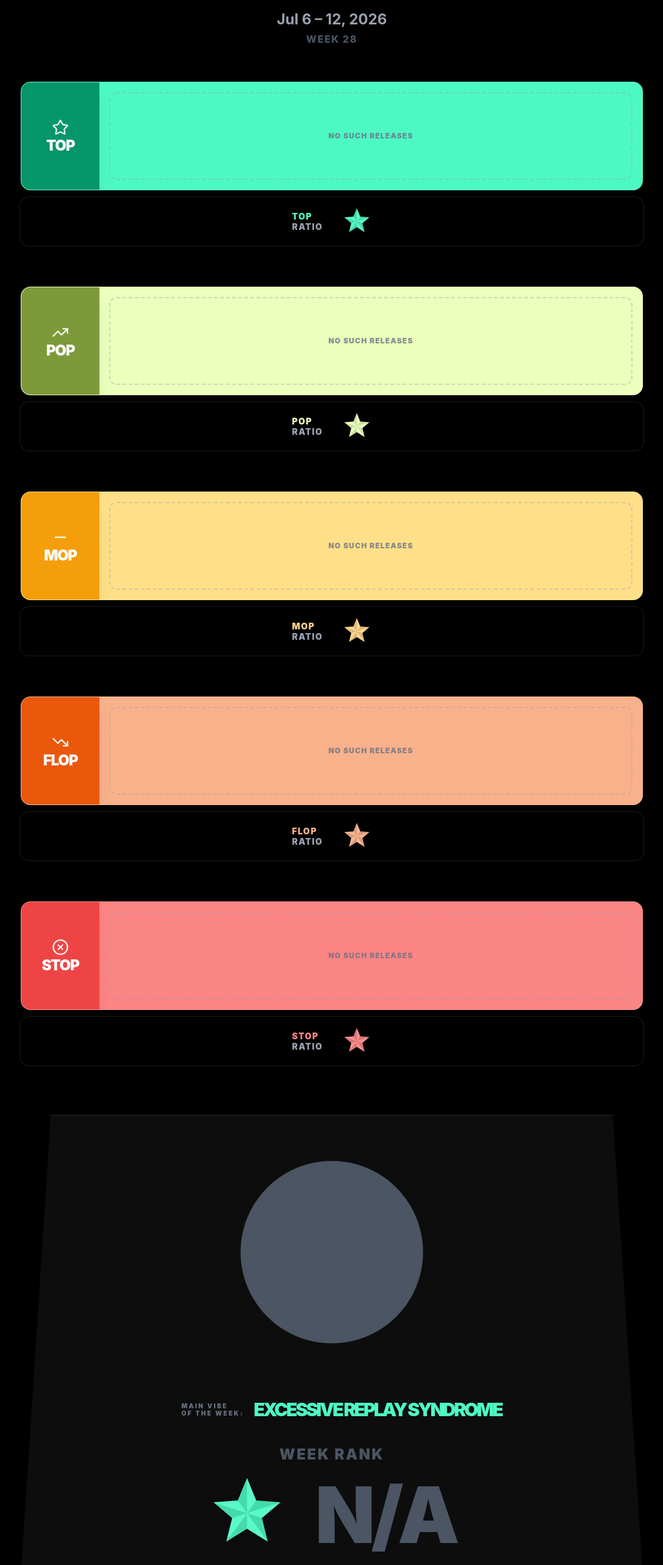
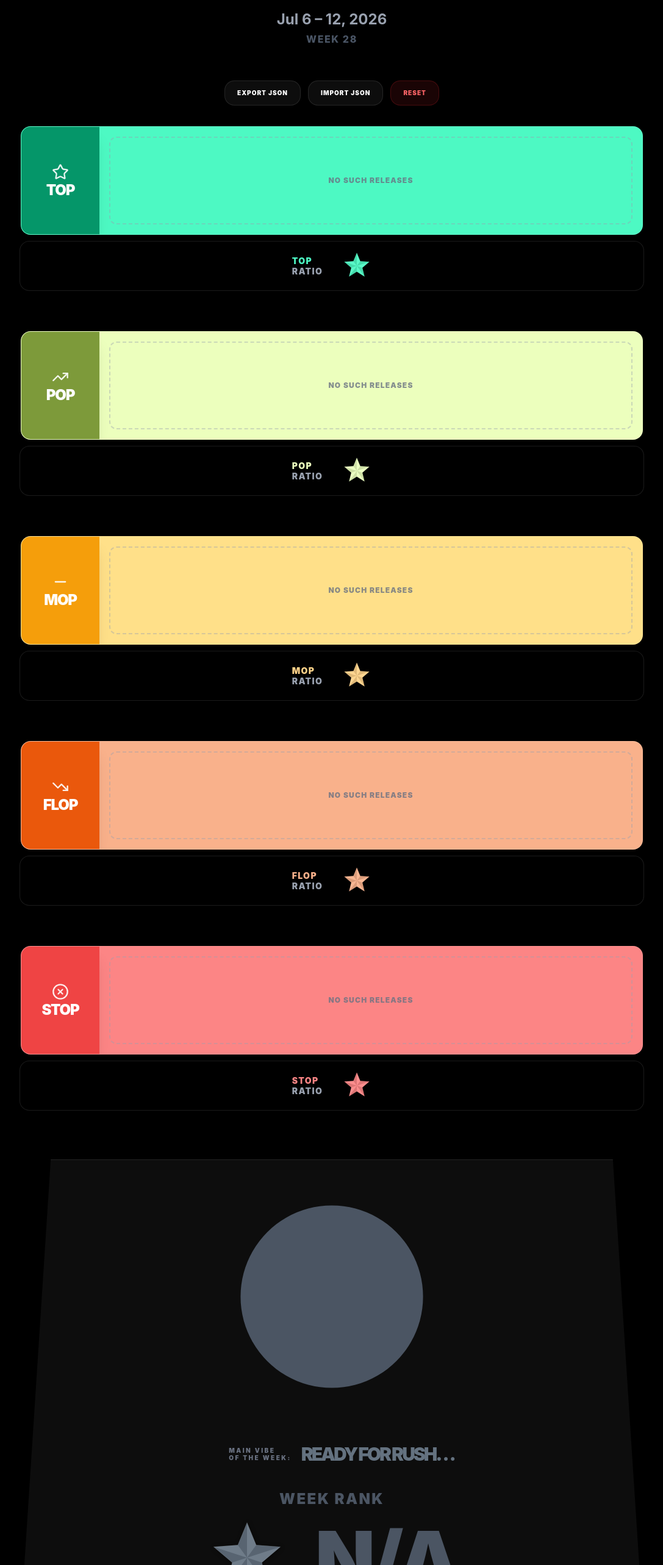
Before and after one commit to gianneefm/fresh-pack, a React (Vite) app: page / in a window 1280 px wide. Shown: the part 120-2686 px from the top of the page at 61% size, without its empty margins (96-1183 px from the left). Built offline with nearby package versions, Linux system fonts and the light colour scheme; the HTML template or start-up script is replaced by a standard one.

Commit message:
Update App.jsx, hardcode removed

```diff
--- a/src/App.jsx
+++ b/src/App.jsx
@@ -49,12 +49,119 @@ const formatWeekDateRange = (startDate, endDate) => {
     : `${startMonth} ${startDate.getDate()} – ${endMonth} ${endDate.getDate()}, ${year}`;
 };
 
+
 const hexToRgb = (hex) => {
   const normalized = hex.replace('#', '');
   const full = normalized.length === 3 ? normalized.split('').map((char) => char + char).join('') : normalized;
   const int = parseInt(full, 16);
   return { r: (int >> 16) & 255, g: (int >> 8) & 255, b: int & 255 };
 };
+
+const STORAGE_KEY = 'fresh_pack_session';
+
+const isValidWeekNumber = (value) => Number.isInteger(value) && value >= 1 && value <= 53;
+const isValidWeekYear = (value) => Number.isInteger(value) && value >= 2000 && value <= 2100;
+
+const getWeekYear = (date) => {
+  const d = new Date(Date.UTC(date.getFullYear(), date.getMonth(), date.getDate()));
+  const dayNum = d.getUTCDay() || 7;
+  d.setUTCDate(d.getUTCDate() + 4 - dayNum);
+  return d.getUTCFullYear();
+};
+
+const getDatesFromWeekNumber = (weekNumber, year) => {
+  const jan4 = new Date(Date.UTC(year, 0, 4));
+  const jan4Day = jan4.getUTCDay() || 7;
+
+  const mondayOfWeek1 = new Date(jan4);
+  mondayOfWeek1.setUTCDate(jan4.getUTCDate() - jan4Day + 1);
+
+  const startUTC = new Date(mondayOfWeek1);
+  startUTC.setUTCDate(mondayOfWeek1.getUTCDate() + (weekNumber - 1) * 7);
+
+  const endUTC = new Date(startUTC);
+  endUTC.setUTCDate(startUTC.getUTCDate() + 6);
+
+  return {
+    startDate: new Date(startUTC.getUTCFullYear(), startUTC.getUTCMonth(), startUTC.getUTCDate()),
+    endDate: new Date(endUTC.getUTCFullYear(), endUTC.getUTCMonth(), endUTC.getUTCDate()),
+  };
+};
+
+const getCurrentWeekInfo = () => {
+  const now = new Date();
+  return {
+    weekNumber: getWeekNumber(now),
+    weekYear: getWeekYear(now),
+  };
+};
+
+const normalizeRelease = (item) => ({
+  title: typeof item?.title === 'string' ? item.title : '',
+  artist: typeof item?.artist === 'string' ? item.artist : '',
+  coverLink: typeof item?.coverLink === 'string' ? item.coverLink : '',
+  score: Math.max(0, Math.min(5, Number(item?.score) || 0)),
+});
+
+const sanitizeReleases = (items) => {
+  if (!Array.isArray(items)) return [];
+
+  return items
+    .map(normalizeRelease)
+    .filter(item => item.title && item.artist)
+    .sort((a, b) => b.score - a.score);
+};
+
+const downloadJsonFile = (data, fileName) => {
+  const blob = new Blob([JSON.stringify(data, null, 2)], { type: 'application/json' });
+  const url = URL.createObjectURL(blob);
+
+  const link = document.createElement('a');
+  link.href = url;
+  link.download = `${fileName}.json`;
+  link.click();
+
+  URL.revokeObjectURL(url);
+};
+
+const getInitialSessionState = () => {
+  const fallbackWeek = getCurrentWeekInfo();
+
+  try {
+    const raw = sessionStorage.getItem(STORAGE_KEY);
+    if (!raw) {
+      return {
+        releases: [],
+        weekNumber: fallbackWeek.weekNumber,
+        weekYear: fallbackWeek.weekYear,
+      };
+    }
+
+    const parsed = JSON.parse(raw);
+
+    const weekNumber = isValidWeekNumber(parsed.weekNumber)
+      ? parsed.weekNumber
+      : fallbackWeek.weekNumber;
+
+    const weekYear = isValidWeekYear(parsed.weekYear)
+      ? parsed.weekYear
+      : fallbackWeek.weekYear;
+
+    return {
+      releases: sanitizeReleases(parsed.releases),
+      weekNumber,
+      weekYear,
+    };
+  } catch (err) {
+    console.error('Failed to load session data', err);
+    return {
+      releases: [],
+      weekNumber: fallbackWeek.weekNumber,
+      weekYear: fallbackWeek.weekYear,
+    };
+  }
+};
+
 
 const hexToHsl = (hex) => {
   const { r, g, b } = hexToRgb(hex);
@@ -121,11 +228,21 @@ const getRankLabel = (score, isNA) => isNA ? "N/A" : score >= 4.25 ? "TOP" : sco
 
 // 1. Форма добавления/редактирования (с крестиком)
 const ReleaseFormModal = ({ isOpen, onClose, onSave, initialData }) => {
-  const [formData, setFormData] = useState(initialData || { title: '', artist: '', score: '', coverLink: '' });
+  const [formData, setFormData] = useState({ title: '', artist: '', score: '', coverLink: '' });
   const [error, setError] = useState('');
   const fileInputRef = useRef(null);
 
-  React.useEffect(() => { if (initialData) setFormData(initialData); }, [initialData]);
+  // При открытии модалки для редактирования конвертируем 5-балльную шкалу в 1000-балльную
+  React.useEffect(() => {
+    if (initialData) {
+      setFormData({
+        ...initialData,
+        score: Math.round(initialData.score * 200).toString() // 4.25 -> 850
+      });
+    } else {
+      setFormData({ title: '', artist: '', score: '', coverLink: '' });
+    }
+  }, [initialData, isOpen]);
 
   if (!isOpen) return null;
 
@@ -140,9 +257,21 @@ const ReleaseFormModal = ({ isOpen, onClose, onSave, initialData }) => {
 
   const handleSubmit = (e) => {
     e.preventDefault();
-    const s = parseFloat(formData.score);
-    if (!formData.title || !formData.artist || isNaN(s)) { setError('Fill all fields'); return; }
-    onSave({ ...formData, score: Math.max(0, Math.min(5, s)) });
+    const rawScore = parseFloat(formData.score); // Пользователь ввел, например, 850
+
+    if (!formData.title || !formData.artist || isNaN(rawScore)) {
+      setError('Fill all fields');
+      return;
+    }
+
+    // Конвертация из 1000-балльной в 5-балльную шкалу для хранения в списке
+    const convertedScore = Math.max(0, Math.min(5, (rawScore / 1000) * 5));
+
+    onSave({
+      ...formData,
+      score: convertedScore
+    });
+
     setFormData({ title: '', artist: '', score: '', coverLink: '' });
     onClose();
   };
@@ -150,7 +279,7 @@ const ReleaseFormModal = ({ isOpen, onClose, onSave, initialData }) => {
   return (
     <div className="fixed inset-0 z-[110] flex items-center justify-center p-4 bg-black/80 backdrop-blur-sm">
       <div className="bg-[#111] w-full max-w-xs rounded-[2rem] border border-white/10 shadow-2xl font-sans overflow-hidden">
-        {/* Header с крестиком */}
+        {/* Header */}
         <div className="px-6 py-4 border-b border-white/5 bg-white/5 flex justify-between items-center">
           <span className="text-[10px] font-black uppercase tracking-widest text-white/70">
             {initialData ? 'Edit Release' : 'New Entry'}
@@ -166,7 +295,10 @@ const ReleaseFormModal = ({ isOpen, onClose, onSave, initialData }) => {
         <form onSubmit={handleSubmit} className="p-5 space-y-4">
           <div className="flex flex-col items-center">
             <input type="file" accept="image/*" className="hidden" ref={fileInputRef} onChange={handleFileChange} />
-            <div onClick={() => fileInputRef.current.click()} className="w-20 h-20 rounded-2xl border-2 border-dashed border-white/10 bg-white/5 flex items-center justify-center cursor-pointer overflow-hidden group">
+            <div
+              onClick={() => fileInputRef.current.click()}
+              className="w-20 h-20 rounded-2xl border-2 border-dashed border-white/10 bg-white/5 flex items-center justify-center cursor-pointer overflow-hidden group"
+            >
               {formData.coverLink ? (
                 <img src={formData.coverLink} className="w-full h-full object-cover" alt="" />
               ) : (
@@ -174,13 +306,44 @@ const ReleaseFormModal = ({ isOpen, onClose, onSave, initialData }) => {
               )}
             </div>
           </div>
+
           <div className="space-y-2">
-            <input className="w-full bg-white/5 border border-white/10 rounded-xl px-4 py-2 text-white uppercase font-black text-[10px] focus:outline-none focus:border-white/20" placeholder="TITLE" value={formData.title} onChange={e => setFormData({...formData, title: e.target.value})} />
-            <input className="w-full bg-white/5 border border-white/10 rounded-xl px-4 py-2 text-white uppercase font-black text-[10px] focus:outline-none focus:border-white/20" placeholder="ARTIST" value={formData.artist} onChange={e => setFormData({...formData, artist: e.target.value})} />
-            <input type="number" step="0.01" className="w-full bg-white/5 border border-white/10 rounded-xl px-4 py-2 text-white font-black text-[10px] focus:outline-none focus:border-white/20" placeholder="SCORE" value={formData.score} onChange={e => setFormData({...formData, score: e.target.value})} />
+            <input
+              className="w-full bg-white/5 border border-white/10 rounded-xl px-4 py-2 text-white uppercase font-black text-[10px] focus:outline-none focus:border-white/20"
+              placeholder="TITLE"
+              value={formData.title}
+              onChange={e => setFormData({...formData, title: e.target.value})}
+            />
+            <input
+              className="w-full bg-white/5 border border-white/10 rounded-xl px-4 py-2 text-white uppercase font-black text-[10px] focus:outline-none focus:border-white/20"
+              placeholder="ARTIST"
+              value={formData.artist}
+              onChange={e => setFormData({...formData, artist: e.target.value})}
+            />
+
+            {/* Поле ввода для 1000-балльной шкалы */}
+            <div className="relative">
+              <input
+                type="number"
+                min="0"
+                max="1000"
+                step="1"
+                className="w-full bg-white/5 border border-white/10 rounded-xl px-4 py-2 text-white font-black text-[10px] focus:outline-none focus:border-white/20"
+                placeholder="SCORE (0-1000)"
+                value={formData.score}
+                onChange={e => setFormData({...formData, score: e.target.value})}
+              />
+              <span className="absolute right-4 top-1/2 -translate-y-1/2 text-[8px] text-white/20 font-black">/1000</span>
+            </div>
           </div>
-          <button type="submit" className="w-full py-3 rounded-xl font-black uppercase tracking-widest text-white bg-white/10 hover:bg-white/20 transition-all text-[10px] border border-white/5">
-            Save
+
+          {error && <p className="text-red-500 text-[8px] font-black uppercase text-center">{error}</p>}
+
+          <button
+            type="submit"
+            className="w-full py-3 rounded-xl font-black uppercase tracking-widest text-white bg-white/10 hover:bg-white/20 transition-all text-[10px] border border-white/5"
+          >
+            {initialData ? 'Update' : 'Save'}
           </button>
         </form>
       </div>
@@ -419,8 +582,7 @@ const MusicRankingFooter = ({ avgScore, isNAState, pieData, dominantIndex, domin
         >
           {isOneLine ? (
             <tspan x={0} dy="0.3em" className="fill-white/90">{`${name} ${tierRatio.toFixed(1)}%`}</tspan>
-          ) : (
-            <>
+          ) : (<>
               <tspan x={0} dy="-0.6em" className="fill-white/90">{name}</tspan>
               <tspan x={0} dy="1.2em" style={{ fontSize: `${baseFontSize - 1}px`, fontWeight: 700 }} className="fill-white/70">{`${tierRatio.toFixed(1)}%`}</tspan>
             </>
@@ -438,7 +600,7 @@ const MusicRankingFooter = ({ avgScore, isNAState, pieData, dominantIndex, domin
     'STOP': 'COMPLETELY ARGGH'
   };
 
-  const currentCaption = captions[dominantLabel] || 'READY FOR RUSH...';
+  const currentCaption = isNAState ? 'READY FOR RUSH…' : captions[dominantLabel];
   const captionLines = currentCaption.split(' | ');
 
   return (
@@ -478,7 +640,7 @@ const MusicRankingFooter = ({ avgScore, isNAState, pieData, dominantIndex, domin
           <div className="flex flex-row items-center gap-6 sm:gap-12">
             <div className="flex flex-col items-center gap-2">
               <div className="relative">
-                <GradientStar percentage={100} score={avgScore} sizeClass="size-20 sm:size-32" isNA={isNAState} customGradientStops={customGradientStops} starColor={dominantColor} onStarClick={() => exportElement(footerRef, 'Main-Rank')} />
+                <GradientStar percentage={100} score={avgScore} sizeClass="size-20 sm:size-32" isNA={isNAState} customGradientStops={customGradientStops} starColor={isNAState ? '#647280' : dominantColor} onStarClick={() => exportElement(footerRef, 'Main-Rank')} />
               </div>
               {!isNAState && <span className="text-2xl sm:text-4xl font-black tracking-tighter leading-none" style={{ backgroundImage: textGradientStyle, color: customGradientStops ? 'transparent' : dominantColor, WebkitBackgroundClip: customGradientStops ? 'text' : 'border-box', backgroundClip: customGradientStops ? 'text' : 'border-box' }}>{avgScore.toFixed(2)}</span>}
             </div>
@@ -505,8 +667,12 @@ const Header = ({ weekNumber, dateRangeText }) => {
 /** --- MAIN APP --- **/
 
 const FreshPackOFlow = () => {
-  const weekInfo = useMemo(() => { const { startDate, endDate } = getWeekDates(new Date()); return { weekNumber: getWeekNumber(startDate), dateRangeText: formatWeekDateRange(startDate, endDate) }; }, []);
-  const [releases, setReleases] = useState([]);
+  const initialSession = useMemo(() => getInitialSessionState(), []);
+  const importInputRef = useRef(null);
+
+  const [releases, setReleases] = useState(initialSession.releases);
+  const [weekNumber, setWeekNumber] = useState(initialSession.weekNumber);
+  const [weekYear, setWeekYear] = useState(initialSession.weekYear);
 
   // States for Modals
   const [isFormOpen, setIsFormOpen] = useState(false);
@@ -514,6 +680,29 @@ const FreshPackOFlow = () => {
   const [isConfirmOpen, setIsConfirmOpen] = useState(false);
   const [selectedRelease, setSelectedRelease] = useState(null);
   const [isEditing, setIsEditing] = useState(false);
+
+  const weekInfo = useMemo(() => {
+    const { startDate, endDate } = getDatesFromWeekNumber(weekNumber, weekYear);
+    return {
+      weekNumber,
+      dateRangeText: formatWeekDateRange(startDate, endDate),
+    };
+  }, [weekNumber, weekYear]);
+
+  React.useEffect(() => {
+    try {
+      sessionStorage.setItem(
+        STORAGE_KEY,
+        JSON.stringify({
+          weekNumber,
+          weekYear,
+          releases,
+        })
+      );
+    } catch (err) {
+      console.error('Failed to save session data', err);
+    }
+  }, [weekNumber, weekYear, releases]);
 
   const tierBase = useMemo(() => [
     { label: "TOP", icon: Star, bgColor: "#059669", rowBgColor: "#4df9c3", textColorClass: "text-white" },
@@ -526,57 +715,250 @@ const FreshPackOFlow = () => {
   const metrics = useMemo(() => {
     const grouped = { TOP: [], POP: [], MOP: [], FLOP: [], STOP: [] };
     releases.forEach(r => grouped[getRankLabel(r.score, false)].push(r));
-    const totalW = releases.reduce((acc, r) => acc + (r.score + { TOP: 1, POP: 2, MOP: 3, FLOP: 4, STOP: 5 }[getRankLabel(r.score, false)]), 0);
+
+    const totalW = releases.reduce(
+      (acc, r) => acc + (r.score + { TOP: 1, POP: 2, MOP: 3, FLOP: 4, STOP: 5 }[getRankLabel(r.score, false)]),
+      0
+    );
+
     const tierStats = tierBase.map(t => {
-      const rels = grouped[t.label], count = rels.length;
-      const wNum = rels.reduce((acc, r) => acc + (r.score + { TOP: 1, POP: 2, MOP: 3, FLOP: 4, STOP: 5 }[t.label]), 0);
-      return { label: t.label, ratio: totalW > 0 ? wNum / totalW : 0, val: wNum, computedColor: getTierFooterColor(t.rowBgColor, t.bgColor, count, releases.length) };
+      const rels = grouped[t.label];
+      const count = rels.length;
+      const wNum = rels.reduce(
+        (acc, r) => acc + (r.score + { TOP: 1, POP: 2, MOP: 3, FLOP: 4, STOP: 5 }[t.label]),
+        0
+      );
+
+      return {
+        label: t.label,
+        ratio: totalW > 0 ? wNum / totalW : 0,
+        val: wNum,
+        computedColor: getTierFooterColor(t.rowBgColor, t.bgColor, count, releases.length),
+      };
     });
+
     return {
-      grouped, colors: tierStats.reduce((a, s) => ({ ...a, [s.label]: s.computedColor }), {}), ratios: tierStats.reduce((a, s) => ({ ...a, [s.label]: s.ratio }), {}),
-      pie: tierStats.map(s => ({ name: s.label, value: s.val, color: s.computedColor })), dominant: tierStats.reduce((p, c) => (c.val > p.val ? c : p), { val: -1 }),
-      avg: releases.length ? releases.reduce((a, b) => a + b.score, 0) / releases.length : 0, tierStats
+      grouped,
+      colors: tierStats.reduce((a, s) => ({ ...a, [s.label]: s.computedColor }), {}),
+      ratios: tierStats.reduce((a, s) => ({ ...a, [s.label]: s.ratio }), {}),
+      pie: tierStats.map(s => ({ name: s.label, value: s.val, color: s.computedColor })),
+      dominant: tierStats.reduce((p, c) => (c.val > p.val ? c : p), { val: -1 }),
+      avg: releases.length ? releases.reduce((a, b) => a + b.score, 0) / releases.length : 0,
+      tierStats
     };
   }, [releases, tierBase]);
 
   const handleSave = (data) => {
     if (isEditing) {
-      setReleases(prev => prev.map(r => (r.title === selectedRelease.title && r.artist === selectedRelease.artist) ? data : r).sort((a,b) => b.score - a.score));
+      setReleases(prev =>
+        prev
+          .map(r => (
+            r.title === selectedRelease.title && r.artist === selectedRelease.artist
+              ? data
+              : r
+          ))
+          .sort((a, b) => b.score - a.score)
+      );
     } else {
-      setReleases(prev => [...prev, data].sort((a,b) => b.score - a.score));
+      setReleases(prev => [...prev, data].sort((a, b) => b.score - a.score));
     }
+
     setIsEditing(false);
     setSelectedRelease(null);
   };
 
   const handleDelete = () => {
-    setReleases(prev => prev.filter(r => !(r.title === selectedRelease.title && r.artist === selectedRelease.artist)));
+    setReleases(prev =>
+      prev.filter(r => !(r.title === selectedRelease.title && r.artist === selectedRelease.artist))
+    );
     setIsConfirmOpen(false);
     setSelectedRelease(null);
+  };
+
+  const handleExportJson = () => {
+    const payload = {
+      version: 1,
+      weekNumber,
+      weekYear,
+      releases,
+    };
+
+    downloadJsonFile(
+      payload,
+      `fresh-pack-week-${weekYear}-${String(weekNumber).padStart(2, '0')}`
+    );
+  };
+
+  const handleImportJson = (e) => {
+    const input = e.target;
+    const file = input.files?.[0];
+
+    if (!file) return;
+
+    const reader = new FileReader();
+
+    reader.onload = () => {
+      try {
+        const parsed = JSON.parse(reader.result);
+
+        const nextWeekNumber = Number(parsed.weekNumber);
+        const nextWeekYear = Number(parsed.weekYear);
+
+        if (!isValidWeekNumber(nextWeekNumber)) {
+          throw new Error('Invalid week number');
+        }
+
+        if (!isValidWeekYear(nextWeekYear)) {
+          throw new Error('Invalid week year');
+        }
+
+        const nextReleases = sanitizeReleases(parsed.releases);
+
+        setReleases(nextReleases);
+        setWeekNumber(nextWeekNumber);
+        setWeekYear(nextWeekYear);
+
+        setIsFormOpen(false);
+        setIsMenuOpen(false);
+        setIsConfirmOpen(false);
+        setSelectedRelease(null);
+        setIsEditing(false);
+      } catch (err) {
+        console.error('Import failed', err);
+        alert('Invalid JSON file');
+      } finally {
+        input.value = '';
+      }
+    };
+
+    reader.onerror = () => {
+      alert('Could not read file');
+      input.value = '';
+    };
+
+    reader.readAsText(file);
+  };
+
+  const handleResetAll = () => {
+    const shouldReset = window.confirm(
+      'Clear all releases and return week to current?'
+    );
+
+    if (!shouldReset) return;
+
+    const currentWeek = getCurrentWeekInfo();
+
+    setReleases([]);
+    setWeekNumber(currentWeek.weekNumber);
+    setWeekYear(currentWeek.weekYear);
+
+    setIsFormOpen(false);
+    setIsMenuOpen(false);
+    setIsConfirmOpen(false);
+    setSelectedRelease(null);
+    setIsEditing(false);
   };
 
   return (
     <div className="min-h-screen bg-black text-white p-4 sm:p-8 font-sans">
       <div className="max-w-5xl mx-auto">
         <Header {...weekInfo} />
+
+        {/* CONTROLS BAR */}
+        <div className="mb-8 flex flex-col sm:flex-row items-stretch sm:items-center justify-center gap-3">
+          <button
+            onClick={handleExportJson}
+            className="px-5 py-3 rounded-2xl bg-white/5 hover:bg-white/10 border border-white/10 text-white font-black uppercase tracking-widest text-[10px] transition-all"
+          >
+            Export JSON
+          </button>
+
+          <button
+            onClick={() => importInputRef.current?.click()}
+            className="px-5 py-3 rounded-2xl bg-white/5 hover:bg-white/10 border border-white/10 text-white font-black uppercase tracking-widest text-[10px] transition-all"
+          >
+            Import JSON
+          </button>
+
+          <button
+            onClick={handleResetAll}
+            className="px-5 py-3 rounded-2xl bg-red-500/10 hover:bg-red-500/20 border border-red-500/20 text-red-400 font-black uppercase tracking-widest text-[10px] transition-all"
+          >
+            Reset
+          </button>
+
+          <input
+            ref={importInputRef}
+            type="file"
+            accept=".json,application/json"
+            className="hidden"
+            onChange={handleImportJson}
+          />
+        </div>
+
         <main className="space-y-4">
           {tierBase.map(t => (
-             <TierRow key={t.label} {...t} releases={metrics.grouped[t.label]} tierRatio={metrics.ratios[t.label]} computedColor={metrics.colors[t.label]}
-               onRowClick={() => { setIsEditing(false); setSelectedRelease(null); setIsFormOpen(true); }}
-               onReleaseClick={(rel) => { setSelectedRelease(rel); setIsMenuOpen(true); }}
-             />
+            <TierRow
+              key={t.label}
+              {...t}
+              releases={metrics.grouped[t.label]}
+              tierRatio={metrics.ratios[t.label]}
+              computedColor={metrics.colors[t.label]}
+              onRowClick={() => {
+                setIsEditing(false);
+                setSelectedRelease(null);
+                setIsFormOpen(true);
+              }}
+              onReleaseClick={(rel) => {
+                setSelectedRelease(rel);
+                setIsMenuOpen(true);
+              }}
+            />
           ))}
         </main>
-        <MusicRankingFooter avgScore={metrics.avg} isNAState={!releases.length} pieData={metrics.pie} dominantLabel={metrics.dominant.label} dominantColor={metrics.colors[metrics.dominant.label]} tierBase={tierBase} tierStats={metrics.tierStats} />
+
+        <MusicRankingFooter
+          avgScore={metrics.avg}
+          isNAState={!releases.length}
+          pieData={metrics.pie}
+          dominantLabel={metrics.dominant.label}
+          dominantColor={!releases.length ? '#647280' : metrics.colors[metrics.dominant.label]}
+          tierBase={tierBase}
+          tierStats={metrics.tierStats}
+        />
       </div>
 
       {/* MODALS FLOW */}
-      <ActionMenuModal isOpen={isMenuOpen} onClose={() => setIsMenuOpen(false)}
-        onEdit={() => { setIsMenuOpen(false); setIsEditing(true); setIsFormOpen(true); }}
-        onDelete={() => { setIsMenuOpen(false); setIsConfirmOpen(true); }}
+      <ActionMenuModal
+        isOpen={isMenuOpen}
+        onClose={() => setIsMenuOpen(false)}
+        onEdit={() => {
+          setIsMenuOpen(false);
+          setIsEditing(true);
+          setIsFormOpen(true);
+        }}
+        onDelete={() => {
+          setIsMenuOpen(false);
+          setIsConfirmOpen(true);
+        }}
       />
-      <ReleaseFormModal isOpen={isFormOpen} onClose={() => { setIsFormOpen(false); setIsEditing(false); setSelectedRelease(null); }} onSave={handleSave} initialData={isEditing ? selectedRelease : null} />
-      <ConfirmDeleteModal isOpen={isConfirmOpen} onClose={() => setIsConfirmOpen(false)} onConfirm={handleDelete} />
+
+      <ReleaseFormModal
+        isOpen={isFormOpen}
+        onClose={() => {
+          setIsFormOpen(false);
+          setIsEditing(false);
+          setSelectedRelease(null);
+        }}
+        onSave={handleSave}
+        initialData={isEditing ? selectedRelease : null}
+      />
+
+      <ConfirmDeleteModal
+        isOpen={isConfirmOpen}
+        onClose={() => setIsConfirmOpen(false)}
+        onConfirm={handleDelete}
+      />
     </div>
   );
 };
```
